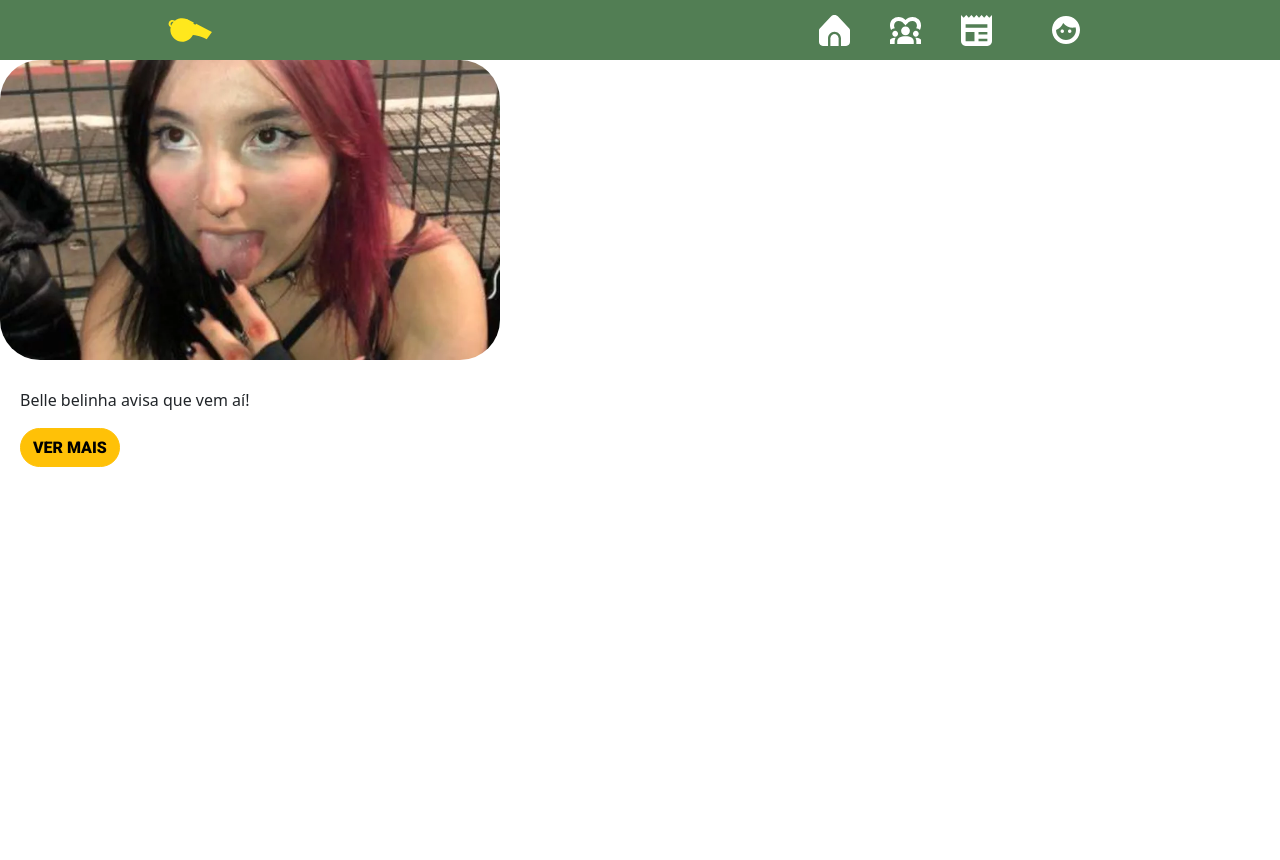
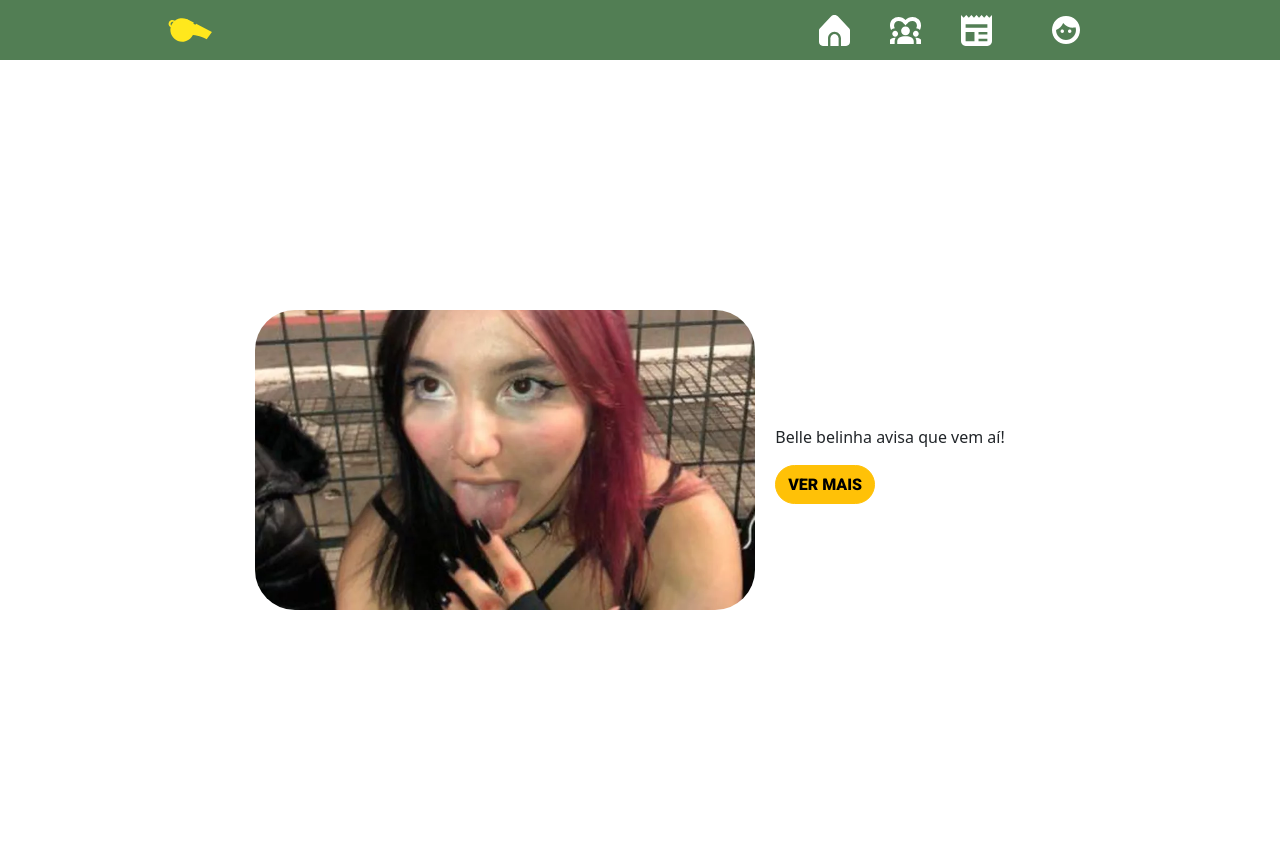
Before and after one commit to emanuel-batista/PROJETO-APITA, a PHP site: page /SEGUNDO-SEMESTRE/vernoticia.php in a window 1280 px wide. Before the commit the page ends 467 px from the top, so only its background shows below. Run offline with PHP 8.4, Linux system fonts and the light colour scheme.

Commit message:
alteração not

```diff
--- a/public/vernoticia.php
+++ b/public/vernoticia.php
@@ -4,6 +4,7 @@
 <link href="https://cdn.jsdelivr.net/npm/bootstrap@5.0.2/dist/css/bootstrap.min.css" rel="stylesheet" integrity="sha384-EVSTQN3/azprG1Anm3QDgpJLIm9Nao0Yz1ztcQTwFspd3yD65VohhpuuCOmLASjC" crossorigin="anonymous">
     <?php include '../includes/config.php';
     ?>
+    <link rel="stylesheet" href="../static/style/style2.css">
     <link rel="stylesheet" href="../static/style/style.css">
     <meta charset="UTF-8">
     <meta http-equiv="X-UA-Compatible" content="IE=edge">
--- a/static/style/style2.css
+++ b/static/style/style2.css
@@ -34,21 +34,19 @@
     align-content: center;
     object-fit: contain;
     padding: 90px;
+    align-content: space-around;
 }
 
 .sub-container-noticia{
+  max-height: 100vh;
+    height: 100vh;
     display: flex;
+    flex-flow: row wrap;
+    justify-content: center;
+    flex-wrap: nowrap;
     align-items: center;
-    border-radius: 40px;
-    box-shadow: 0px 5px 15px 5px rgba(0,0,0,0.18);
-    padding-left: 20px;
-    padding-right: 20px;
     padding: 30px;
-    flex-direction: row;
-    height: fit-content;
-    background-color: white;
-    transition: transform .2s;
-    flex-direction: row;
-    justify-content: space-around;
-
-  }
+    align-content: center;
+    object-fit: contain;
+    padding: 90px;
+   }
```
Also changed, not shown: static/images/imagens-perfil/homem.jpg (added).
